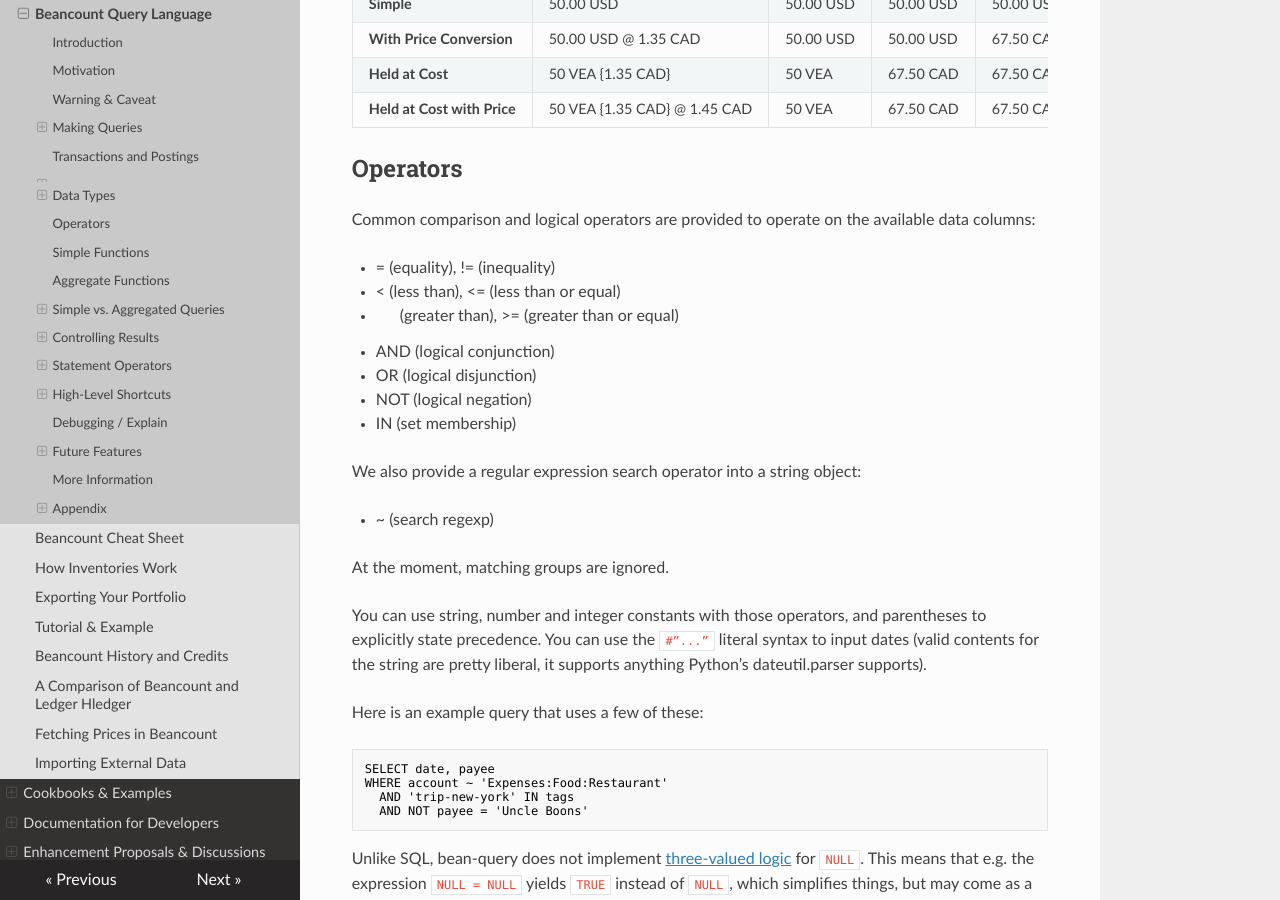
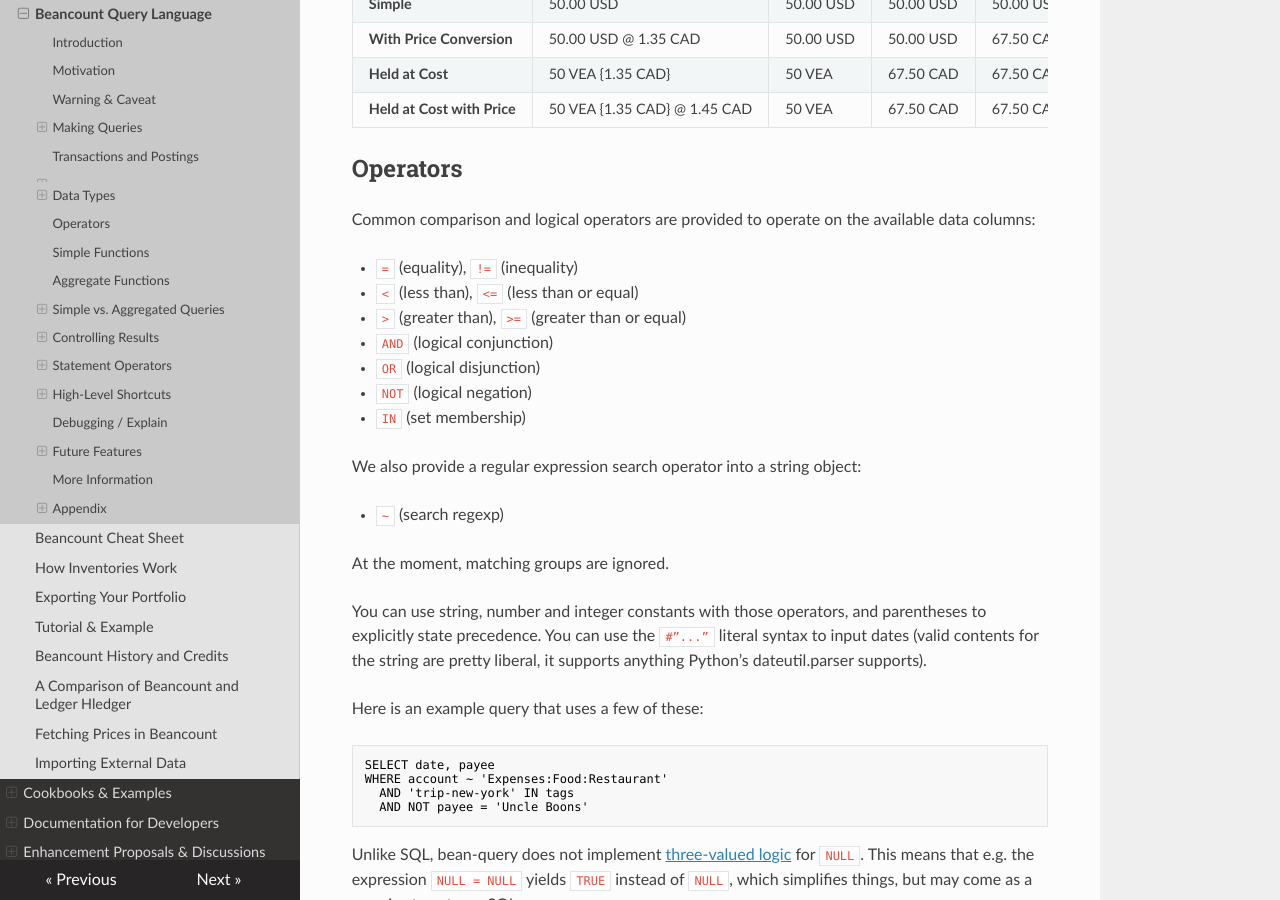
Before and after one commit to beancount/docs, an MkDocs documentation site: the page built from docs/beancount_query_language.md, in a window 1280 px wide and 900 px high, scrolled down 7923 px. Built offline with MkDocs 1.6.1, drawn with Linux system fonts in a browser that asks for light colours; some of the changed text lies outside the part shown.

Commit message:
Updating URLs and adding backticks

```diff
--- a/docs/beancount_query_language.md
+++ b/docs/beancount_query_language.md
@@ -18,7 +18,7 @@
 
 So one might ask: Why create another SQL client? Why not output the data to an SQLite database and allow the user to use that SQL client?
 
-Well, we have done that (see the [<u>bean-sql</u>](https://github.com/beancount/beancount/tree/v2/beancount/scripts/sql.py) script which converts your Beancount ledger into an SQLite database) and the results are not great. Writing queries is painful and carrying out operations on lots that are held at cost is difficult. By taking advantage of a few aspects of our in-memory data structures, we can do better. So Beancount comes with its own SQL-like query client called “[<u>bean-query</u>](https://github.com/beancount/beancount/tree/master/beancount/scripts/query.py)”.
+Well, we have done that (see the [<u>bean-sql</u>](https://github.com/beancount/beancount/tree/v2/beancount/scripts/sql.py) script which converts your Beancount ledger into an SQLite database) and the results are not great. Writing queries is painful and carrying out operations on lots that are held at cost is difficult. By taking advantage of a few aspects of our in-memory data structures, we can do better. So Beancount comes with its own SQL-like query client called “[<u>bean-query</u>](https://github.com/beancount/beanquery)”.
 
 The clients implements the following “extras” that are essential to Beancount:
 
@@ -221,23 +221,23 @@
 
 Common comparison and logical operators are provided to operate on the available data columns:
 
--   = (equality), != (inequality)
+-   `=` (equality), `!=` (inequality)
 
--   < (less than), <= (less than or equal)
+-   `<` (less than), `<=` (less than or equal)
 
--   > (greater than), >= (greater than or equal)
+-   `>` (greater than), `>=` (greater than or equal)
 
--   AND (logical conjunction)
+-   `AND` (logical conjunction)
 
--   OR (logical disjunction)
+-   `OR` (logical disjunction)
 
--   NOT (logical negation)
+-   `NOT` (logical negation)
 
--   IN (set membership)
+-   `IN` (set membership)
 
 We also provide a regular expression search operator into a string object:
 
--   ~ (search regexp)
+-   `~` (search regexp)
 
 At the moment, matching groups are ignored.
 
```
Also changed, not shown: other parts of docs/beancount_query_language.md (+1 -1 lines).
